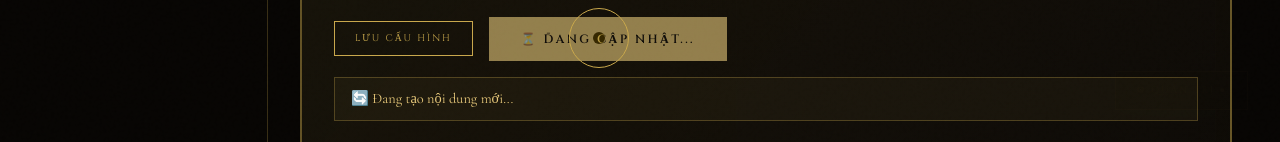
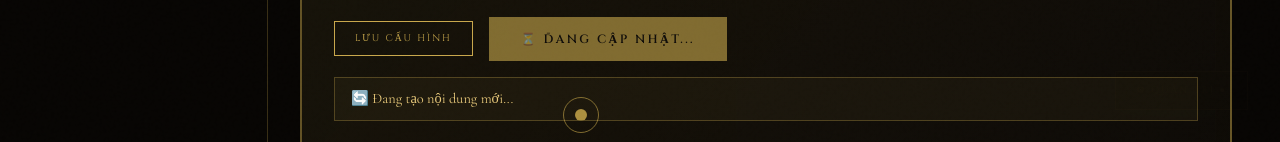
Before and after one commit to nganart88/lumoragallery, a plain HTML site: page index.html in a window 1280 px wide. Shown: the part 658-800 px from the top of the page. Drawn offline with nearby package versions, Linux system fonts and the light colour scheme.

Commit message:
Cập nhật nội dung 20/3/2026 02:43:22

```diff
--- a/index.html
+++ b/index.html
@@ -425,8 +425,8 @@ footer{padding:4rem 5vw 2rem;border-top:1px solid var(--border);display:grid;gri
 </head>
 <body __processed_46314f9b-37a3-4f98-9fdf-5950ce2d15a6__="true" style="overflow: hidden;">
 
-<div class="cursor" id="cursor" style="left: 599px; top: 696px;"></div>
-<div class="cursor-ring" id="cursorRing" style="left: 599px; top: 696px; width: 60px; height: 60px; opacity: 1;"></div>
+<div class="cursor" id="cursor" style="left: 581px; top: 773px;"></div>
+<div class="cursor-ring" id="cursorRing" style="left: 581px; top: 773px; width: 36px; height: 36px; opacity: 0.6;"></div>
 <div class="edit-indicator show" id="editIndicator">✎ CHẾ ĐỘ QUẢN TRỊ — Bạn đang đăng nhập với tư cách Quản Trị Viên</div>
 
 <!-- NAV -->
@@ -1447,7 +1447,7 @@ Chủ Nhật: Theo Hẹn"></textarea></div>
           </div>
           <div style="display:flex;gap:1rem;flex-wrap:wrap;align-items:center;">
             <button onclick="saveGithubConfig()" style="background: none; color: var(--gold); border: 1px solid var(--gold); font-family: Cinzel, serif; font-size: 0.6rem; letter-spacing: 0.2em; padding: 10px 20px; cursor: pointer; transition: 0.3s;" onmouseover="this.style.background='rgba(201,168,76,.1)'" onmouseout="this.style.background='none'">LƯU CẤU HÌNH</button>
-            <button onclick="publishToGithub()" id="publishBtn" style="background: var(--gold-light); color: var(--dark); font-family: Cinzel, serif; font-size: 0.75rem; letter-spacing: 0.2em; border: none; padding: 14px 32px; cursor: pointer; transition: 0.3s; font-weight: 600; opacity: 0.6;" onmouseover="this.style.background='var(--gold-light)'" onmouseout="this.style.background='var(--gold)'" disabled="">⏳ ĐANG CẬP NHẬT...</button>
+            <button onclick="publishToGithub()" id="publishBtn" style="background: var(--gold); color: var(--dark); font-family: Cinzel, serif; font-size: 0.75rem; letter-spacing: 0.2em; border: none; padding: 14px 32px; cursor: pointer; transition: 0.3s; font-weight: 600; opacity: 0.6;" onmouseover="this.style.background='var(--gold-light)'" onmouseout="this.style.background='var(--gold)'" disabled="">⏳ ĐANG CẬP NHẬT...</button>
           </div>
           <div id="publishMsg" style="margin-top: 1rem; padding: 0.8rem 1rem; display: block; font-size: 0.9rem; border: 1px solid rgba(201, 168, 76, 0.3); color: var(--gold-light); background: rgba(201, 168, 76, 0.05);">🔄 Đang tạo nội dung mới...</div>
         </div>
@@ -1460,7 +1460,7 @@ Chủ Nhật: Theo Hẹn"></textarea></div>
           <div class="admin-form-group"><label>Mật Khẩu Mới</label><input type="password" id="newPass" placeholder="Nhập mật khẩu mới (tối thiểu 6 ký tự)"></div>
           <div class="admin-form-group"><label>Xác Nhận Mật Khẩu Mới</label><input type="password" id="confirmPass" placeholder="Nhập lại mật khẩu mới"></div>
           <button class="admin-btn" onclick="changePassword()">✓ ĐỔI MẬT KHẨU</button>
-          <div class="admin-msg" id="passMsg"></div>
+          <div class="admin-msg" id="passMsg" style="display: none;">✓ Đổi mật khẩu thành công!</div>
         </div>
 
         <!-- DATA RESET -->
```
